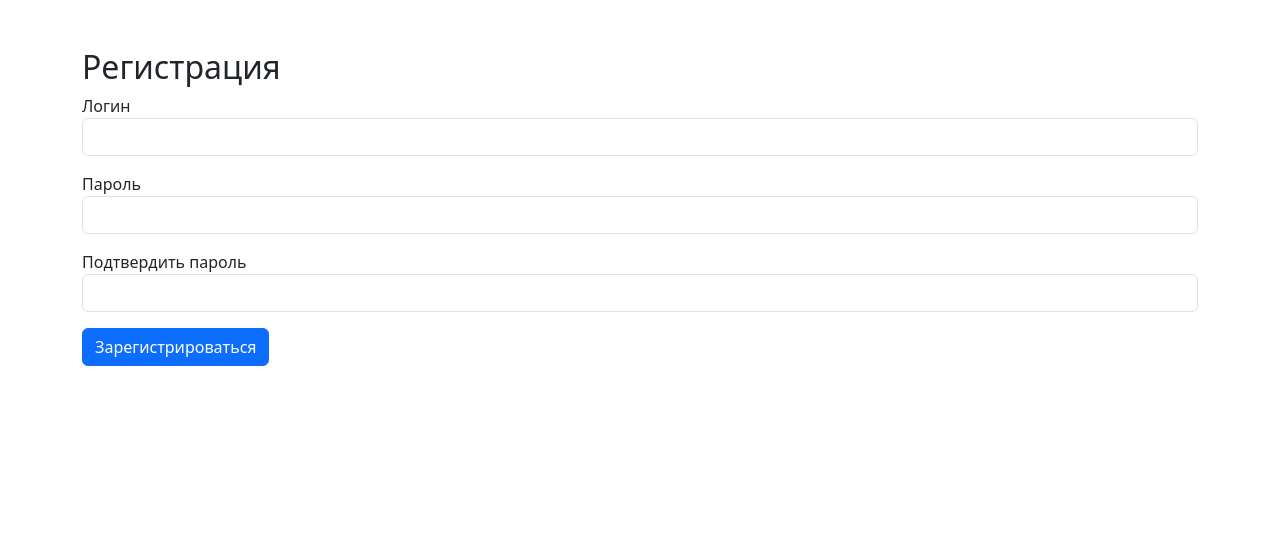
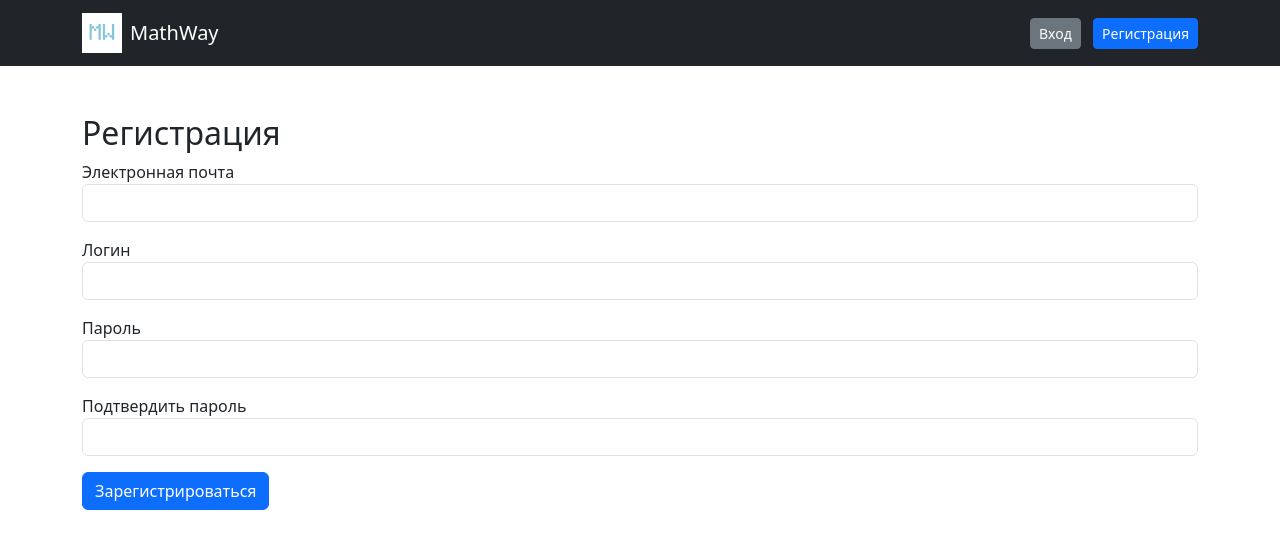
Before and after one commit to susenya-dev/mathway-web, a Flask app: page /register in a window 1280 px wide. Shown: the top 549 px of the page. Run offline with Flask 3, Linux system fonts and the light colour scheme.

Commit message:
добавил всякого

```diff
--- a/main.py
+++ b/main.py
@@ -2,7 +2,7 @@ from flask import Flask, render_template, request, redirect, url_for, jsonify
 from models import db, User, Task
 from werkzeug.security import generate_password_hash, check_password_hash
 from flask_login import LoginManager, login_user
-
+from fnmatch import fnmatch
 app = Flask(__name__)
 
 app.config['SQLALCHEMY_DATABASE_URI'] = 'sqlite:///site.db'
@@ -15,6 +15,7 @@ login_manager.init_app(app)
 login_manager.login_view = 'login'
 
 
+
 @login_manager.user_loader
 def load_user(user_id):
     return User.query.get(int(user_id))
@@ -22,29 +23,33 @@ def load_user(user_id):
 
 @app.route('/')
 def home():
-    return render_template('index.html', topics=[1, 2])
+    return render_template("index.html", topics=[1, 2])
 
-@app.route('/register', methods=['GET', 'POST'])
+@app.route("/register", methods=["GET", "POST"])
 def register():
-    if request.method == 'POST':
-        username = request.form['username']
-        password = request.form['password']
-        confirm_password = request.form['confirm_password']
+    if request.method == "POST":
+        username = request.form["username"]
+        password = request.form["password"]
+        email = request.form["email"]
+        confirm_password = request.form["confirm_password"]
 
         if User.query.filter_by(username=username).first():
-            return render_template('register.html', error="Пользователь уже существует", username=username)
+            return render_template("register.html", error="Пользователь уже существует", username=username)
         if confirm_password != password:
-            return render_template('register.html', error="Пароли не совпадают", username=username)
+            return render_template("register.html", error="Пароли не совпадают", username=username)
         if len(password) < 6:
-            return render_template('register.html', error="Пароль слишком короткий", username=username)
-
+            return render_template("register.htm", error="Пароль слишком короткий", username=username)
+        if User.query.filter_by(email=email).first():
+            return render_template("register.html", error="Электронная почта уже занята", username=username)
+        if not fnmatch(email, "*@*.*"):
+            return render_template("register.html", error="Неправильная запись почты", username=username)
         hashed_password = generate_password_hash(password)
 
-        user = User(username=username, password=hashed_password)
+        user = User(username=username, password=hashed_password, email=email)
         db.session.add(user)
         db.session.commit()
 
-        return redirect(url_for('home'))
+        return redirect(url_for("home"))
 
     return render_template('register.html')
 
@@ -167,4 +172,4 @@ def check(topic):
     return render_template('result.html', score=i, results=res)
 
 if __name__ == '__main__':
-    app.run()
+    app.run(port=8080)
--- a/models.py
+++ b/models.py
@@ -7,6 +7,7 @@ class User(db.Model, UserMixin):
     id = db.Column(db.Integer, primary_key=True)
     username = db.Column(db.String(100), unique=True, nullable=False)
     password = db.Column(db.String(200), nullable=False)
+    email = db.Column(db.String(100), unique=True, nullable=False)
     # status = db.Column(db.Integer,)
 
 
--- a/templates/base.html
+++ b/templates/base.html
@@ -1,11 +1,38 @@
 <!DOCTYPE html>
 <html>
 <head>
-    <title>EGE Site</title>
+    <title>MathWay</title>
     <link href="https://cdn.jsdelivr.net/npm/bootstrap@5.3.0/dist/css/bootstrap.min.css" rel="stylesheet">
     <script src="https://cdn.jsdelivr.net/npm/mathjax@3/es5/tex-mml-chtml.js"></script>
+    <link rel="icon" href="{{ url_for('static', filename='images/mathway.ico') }}">
 </head>
 <body>
+
+<nav class="navbar navbar-dark bg-dark">
+    <div class="container">
+
+        <a class="navbar-brand d-flex align-items-center" href="/">
+    <img src="{{ url_for('static', filename='images/logo.png') }}"
+         alt="logo"
+         height="40"
+         class="me-2">
+            MathWay
+        </a>
+
+        <div>
+            {% if current_user.is_authenticated %}
+                <span class="text-white me-3">
+                    {{ current_user.username }}
+                </span>
+                <a href="/logout" class="btn btn-danger btn-sm">Выйти</a>
+            {% else %}
+                <a href="/login" class="btn btn-secondary btn-sm me-2">Вход</a>
+                <a href="/register" class="btn btn-primary btn-sm">Регистрация</a>
+            {% endif %}
+        </div>
+
+    </div>
+</nav>
 
 <div class="container mt-5">
     {% block content %}{% endblock %}
--- a/templates/register.html
+++ b/templates/register.html
@@ -4,6 +4,11 @@
 <h2>Регистрация</h2>
 
 <form method="POST">
+    <div class="mb-3">
+        <label>Электронная почта</label>
+        <input type="text" name="email" class="form-control" required>
+    </div>
+
     <div class="mb-3">
         <label>Логин</label>
         <input type="text" name="username" class="form-control" required value="{{ username or '' }}">
```
Also changed, not shown: instance/backup.db (added), instance/site.db, static/images/logo.png (added), static/images/mathway.ico (added), templates/test.html (line endings or trailing spaces), 1 other file.
